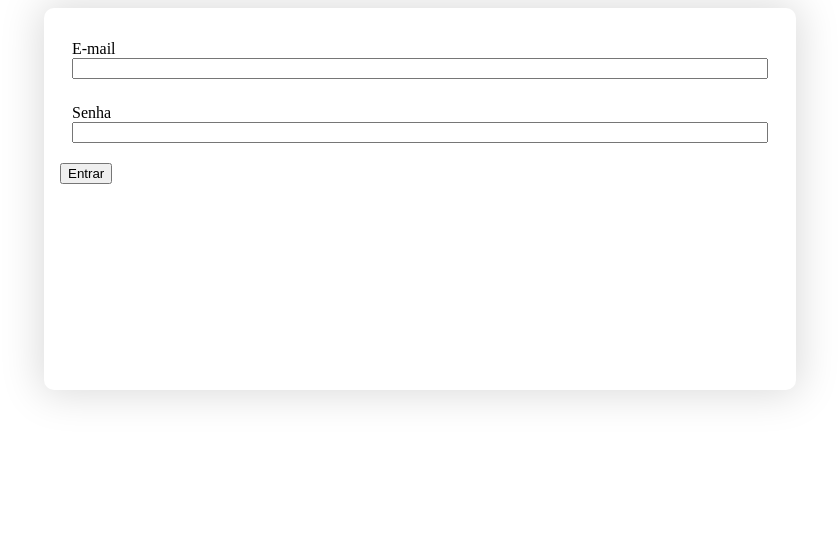
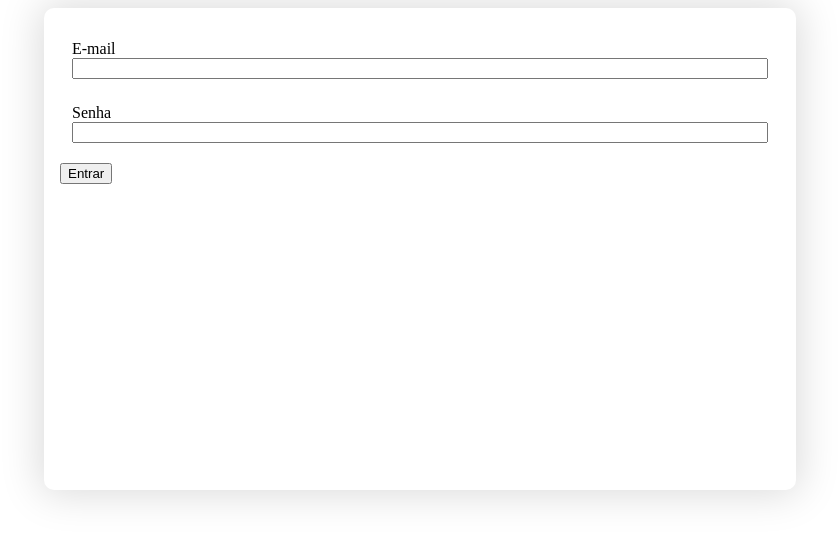
Before and after one commit to matheustakasaki/hc-3-graphql, a website: page client-server/src/pages/sign-in.html in a window 1280 px wide. Shown: the whole page, without its empty margins (220-1059 px from the left). Drawn offline with Linux system fonts and the light colour scheme.

Commit message:
Refatorando css

```diff
--- a/client-server/src/pages/sign-in.html
+++ b/client-server/src/pages/sign-in.html
@@ -27,7 +27,7 @@
             margin: 0 auto;
             padding: 1rem;
             height: 100%;
-            max-height: 350px;
+            max-height: 450px;
             border-radius: 10px;
             -webkit-box-shadow: 0px 0px 40px 4px rgba(219, 219, 219, 1);
             -moz-box-shadow: 0px 0px 40px 4px rgba(219, 219, 219, 1);
```
